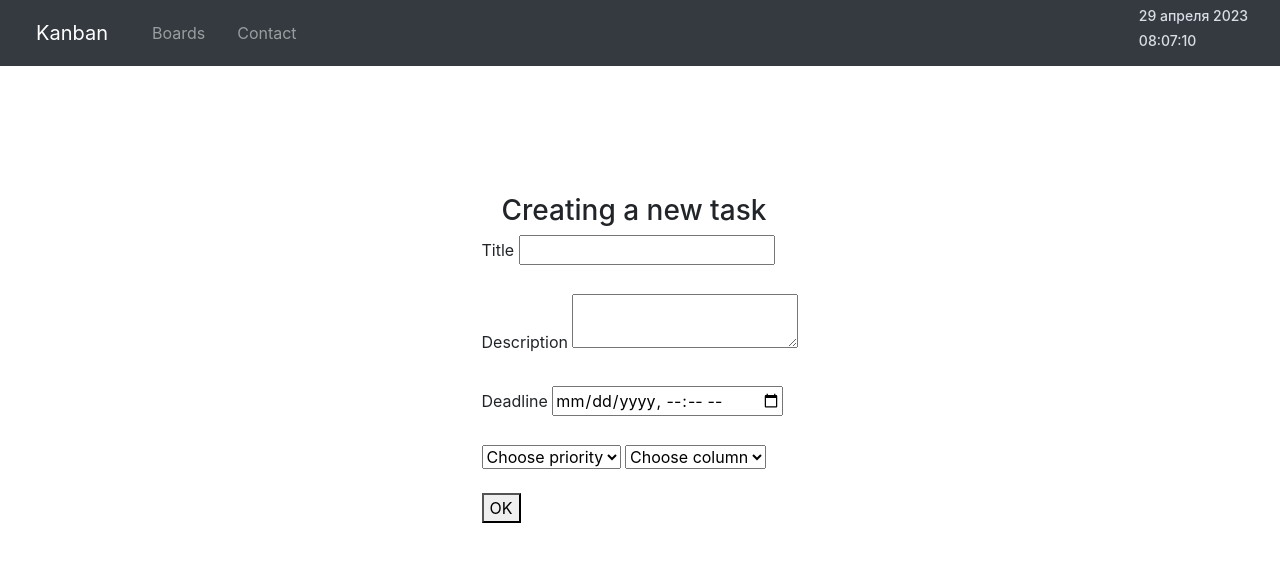
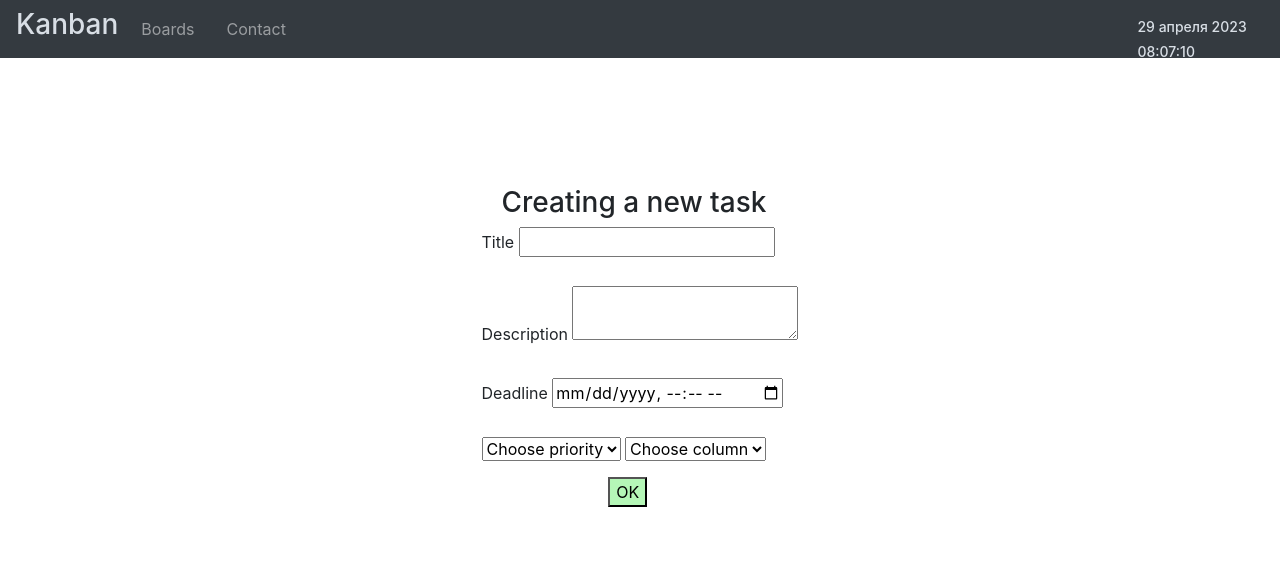
Before and after one commit to Dilara0880/kanban, a Django app: page /task/1/ in a window 1280 px wide. Shown: the top 562 px of the page. Run offline with Django 4.2, Linux system fonts and the light colour scheme; data that the repository does not hold is empty; some libraries are stand-ins or nearby versions.

Commit message:
updated style.css and html templates

```diff
--- a/static/css/style.css
+++ b/static/css/style.css
@@ -1,53 +1,3 @@
-h3{
-  padding-left: 20px;
-}
-a{
-  padding: 20px;
-}
-.hr{
-  margin: 0;
-  padding: 0 10px;
-  font-weight: bold;
-  list-style-type: none;
-}
-
-.col-section{
-
-    overflow: hidden;
-    overflow-x: scroll;
-    white-space:nowrap;
-}
-.dlt-board-form{
-  padding-left: 15px;
-}
-.task-wrapper{
-  border: 1px solid black;
-  border-radius: 5px;
-  padding: 7px;
-  width: 300px;
-  height: 300px;
-  background-color: #bbdcfa;
-}
-
-.task, .add-task-lnk{
-  list-style-type: none;
-  font-weight: lighter;
-  margin-bottom: 10px;
-  height: 40px;
-  padding: 0;
-  border: 1px solid black;
-  border-radius: 5px;
-  background-color: white;
-}
-.task-title{
-  padding: 5px;
-  margin: 5px;
-}
-.col-wrapper{
-  display: inline-table;
-  padding-top: 0;
-}
-
 .form-container{
   margin: 10% auto;
   justify-content: center;
@@ -55,26 +5,47 @@ a{
   font-size: 16px;
 }
 
-#edit-btn{
-  margin-left: 37%;
+.submit-btn{
+  margin: 5% 40%;
+  background-color: #b5f7b7;
 }
 
-#dsc-container{
-  height: 150px;
-  width: 150px;
+/************ base.html ************/
+#menu-title{
+  padding-left: 0;
+  padding-right: 15px;
+  color: #d8dee5;
 }
+
+h3{
+  padding-left: 20px;
+}
+
+.time-container{
+  flex: 0.15;
+  width: 10%;
+  height: 20px;
+  color: #d8dee5;
+  text-align: right;
+  padding-top: 0;
+}
+
+.time-container h4{
+  text-align: left;
+  font-size: 14px;
+
+}
+/***********************************/
+
+
+
+/*********** index.html ************/
 
 .ind-container {
   margin: auto;
   position: initial;
   width: 80%;
   display: flex;
-}
-
-.ind-container h2{
-  padding-top: 30px;
-  margin: auto 25%;
-  display: inline-table;
 }
 
 .boards-container{
@@ -91,7 +62,6 @@ a{
   color: white;
   font-size: 18px;
   font-weight: bold;
-
 }
 
 .board-lnk{
@@ -115,22 +85,71 @@ a{
 .board-lnk a:hover {
   color: darkblue;
 }
-.time-container{
-  flex: 0.15;
-  width: 10%;
-  height: 15%;
-  color: #d8dee5;
-  font-weight: lighter;
-  text-align: right;
+/************************************/
+
+
+
+/********* view_board.html **********/
+
+.col-section{
+  overflow: hidden;
+  overflow-x: scroll;
+  white-space:nowrap;
 }
 
-.time-container h4{
-  text-align: left;
-    font-size: 14px;
-
+.dlt-board-form{
+  padding-left: 15px;
+}
+.task-wrapper{
+  border: 1px solid black;
+  border-radius: 5px;
+  padding: 7px;
+  width: 300px;
+  height: 300px;
+  background-color: #bbdcfa;
+}
+.hr{
+  margin: 0;
+  padding: 0 10px;
+  font-weight: bold;
+  list-style-type: none;
 }
 
-button{
-  display: block;
-  margin: 0 auto;
+.task, .add-task-lnk{
+  list-style-type: none;
+  font-weight: lighter;
+  margin-bottom: 10px;
+  height: 40px;
+  padding: 0;
+  border: 1px solid black;
+  border-radius: 5px;
+  background-color: white;
 }
+.task-title{
+  padding: 5px;
+  margin: 5px;
+}
+.col-wrapper{
+  display: inline-table;
+  padding-top: 0;
+}
+
+/**************************/
+
+
+/******* edit_task.html ***/
+
+.task-edit-cont{
+  width: 100px;
+  display: flex;
+}
+
+#dlt-board-btn, #task-dlt-btn{
+  background-color: #f7b5b5;
+}
+
+#task-save-btn{
+  margin-left: 20px;
+  margin-right: 5px;
+  background-color: #b5f7b7;
+}
--- a/templates/add_board.html
+++ b/templates/add_board.html
@@ -8,7 +8,7 @@
             <input name="board_title" required> <br><br>
             <label for="columns">Columns</label><br>
             <textarea name="columns" required placeholder="Enter columns' titles separated by comma"></textarea><br>
-            <button type="submit">OK</button>
+            <button class="submit-btn" type="submit">OK</button>
         </form>
     </div>
 {% endblock %}
--- a/templates/add_column.html
+++ b/templates/add_column.html
@@ -6,7 +6,7 @@
         <h3>Add a column to "{{ board_title }}"</h3>
             <label for="column_title">Column title</label>
             <input name="column_title" required> <br><br>
-            <button type="submit">OK</button>
+            <button class="submit-btn" type="submit">OK</button>
         </form>
     </div>
 {% endblock %}
--- a/templates/base.html
+++ b/templates/base.html
@@ -15,7 +15,7 @@
   </head>
   <body>
   <nav class="navbar navbar-expand-lg navbar-dark bg-dark">
-	<a class="navbar-brand" href="#">Kanban</a>
+	<h3 id="menu-title">Kanban</h3>
 	<button class="navbar-toggler" type="button" data-toggle="collapse" data-target="#navbarNav">
 		<span class="navbar-toggler-icon"></span>
 	</button>
--- a/templates/create_new_task.html
+++ b/templates/create_new_task.html
@@ -25,9 +25,9 @@
                     {% for column in columns %}
                     <option value="{{ column.id }}">{{ column.title }}</option>
                     {% endfor %}
-                  </select><br><br>
+                  </select><br>
 
-                <button type="submit">OK</button>
+                <button class="submit-btn" type="submit">OK</button>
         </form>
     </div>
 {% endblock %}
--- a/templates/view_board.html
+++ b/templates/view_board.html
@@ -3,7 +3,7 @@
         <h3>{{ board.title }}</h3>
         <form class="dlt-board-form" method="post">
             {% csrf_token %}
-            <input type="submit" name="delete" value="Delete this board">
+            <input id="dlt-board-btn" type="submit" name="delete" value="Delete this board">
         </form> <br>
         <div class="col-section">
         {% for column in columns %}
```
Also changed, not shown: templates/edit_task.html (+7 -5 lines).
